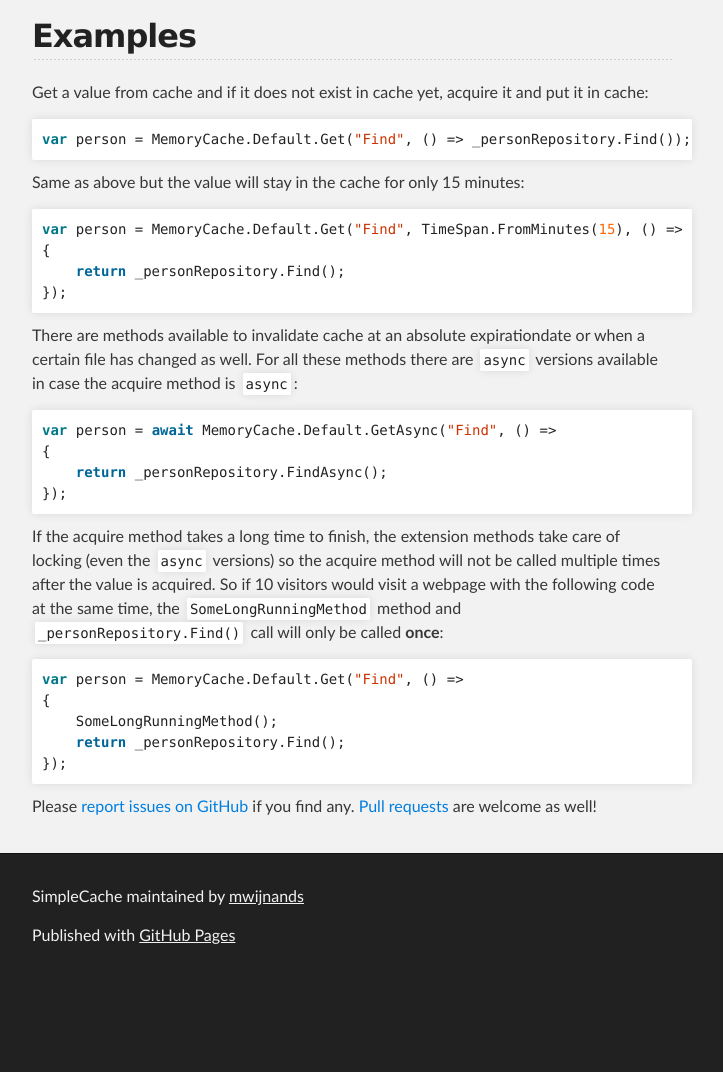
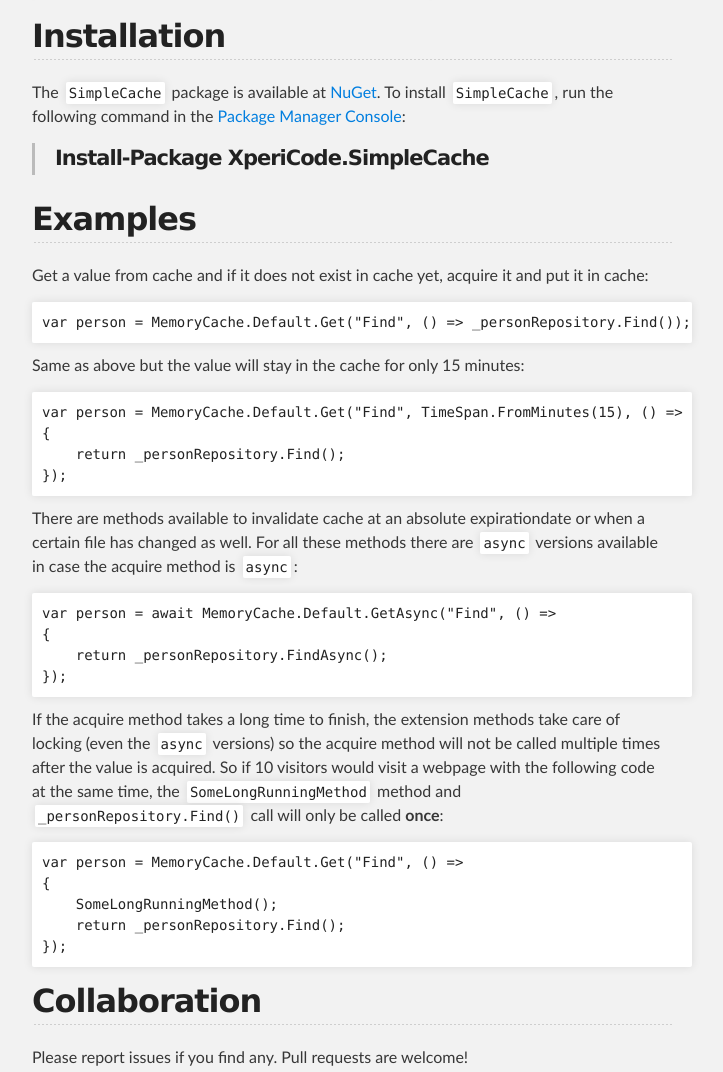
Before and after one commit to mwijnands/SimpleCache, a plain HTML site: page index.html in a window 1280 px wide. Shown: the part 1158-2230 px from the top of the page, without its empty margins (288-1011 px from the left). Before the commit the page ends 2140 px from the top, so only its background shows below. Drawn offline with Linux system fonts and the light colour scheme.

Commit message:
Create gh-pages branch via GitHub

```diff
--- a/index.html
+++ b/index.html
@@ -32,48 +32,59 @@
     <div id="main_content_wrap" class="outer">
       <section id="main_content" class="inner">
         <h1>
-<a name="simplecache" class="anchor" href="#simplecache"><span class="octicon octicon-link"></span></a>SimpleCache</h1>
+<a id="simplecache" class="anchor" href="#simplecache" aria-hidden="true"><span class="octicon octicon-link"></span></a>SimpleCache</h1>
 
 <ul>
 <li>Allows you to check if some value exists in cache and if not, acquire the value and put it in cache, using 1 method call.</li>
 <li>Takes care of locking while the value is being acquired when it does not yet exist in cache.</li>
 <li>Generates cachekeys including the type name being cached so you can use the same key (ie FindAll) for different types.</li>
-</ul><p><a href="https://ci.appveyor.com/project/mwijnands/simplecache"><img src="http://img.shields.io/appveyor/ci/mwijnands/simplecache.svg?style=flat" alt="Build status"></a> <a href="https://www.nuget.org/packages/XperiCode.SimpleCache"><img src="http://img.shields.io/nuget/v/XperiCode.SimpleCache.svg?style=flat" alt="NuGet version"></a></p>
+</ul>
+
+<p><a href="https://ci.appveyor.com/project/mwijnands/simplecache"><img src="http://img.shields.io/appveyor/ci/mwijnands/simplecache.svg?style=flat" alt="Build status"></a> <a href="https://www.nuget.org/packages/XperiCode.SimpleCache"><img src="http://img.shields.io/nuget/v/XperiCode.SimpleCache.svg?style=flat" alt="NuGet version"></a></p>
 
 <h2>
-<a name="examples" class="anchor" href="#examples"><span class="octicon octicon-link"></span></a>Examples</h2>
+<a id="installation" class="anchor" href="#installation" aria-hidden="true"><span class="octicon octicon-link"></span></a>Installation</h2>
+
+<p>The <code>SimpleCache</code> package is available at <a href="https://www.nuget.org/packages/XperiCode.SimpleCache">NuGet</a>. To install <code>SimpleCache</code>, run the following command in the <a href="http://docs.nuget.org/docs/start-here/using-the-package-manager-console">Package Manager Console</a>:</p>
+
+<blockquote>
+<h4>
+<a id="install-package-xpericodesimplecache" class="anchor" href="#install-package-xpericodesimplecache" aria-hidden="true"><span class="octicon octicon-link"></span></a>Install-Package XperiCode.SimpleCache</h4>
+</blockquote>
+
+<h2>
+<a id="examples" class="anchor" href="#examples" aria-hidden="true"><span class="octicon octicon-link"></span></a>Examples</h2>
 
 <p>Get a value from cache and if it does not exist in cache yet, acquire it and put it in cache:</p>
 
-<div class="highlight highlight-csharp"><pre><span class="kt">var</span> <span class="n">person</span> <span class="p">=</span> <span class="n">MemoryCache</span><span class="p">.</span><span class="n">Default</span><span class="p">.</span><span class="n">Get</span><span class="p">(</span><span class="s">"Find"</span><span class="p">,</span> <span class="p">()</span> <span class="p">=&gt;</span> <span class="n">_personRepository</span><span class="p">.</span><span class="n">Find</span><span class="p">());</span>
-</pre></div>
+<div class="highlight highlight-csharp"><pre><span class="pl-k">var</span> person = MemoryCache.Default.Get(<span class="pl-s1"><span class="pl-pds">"</span>Find<span class="pl-pds">"</span></span>, () =&gt; _personRepository.Find());</pre></div>
 
 <p>Same as above but the value will stay in the cache for only 15 minutes:</p>
 
-<div class="highlight highlight-csharp"><pre><span class="kt">var</span> <span class="n">person</span> <span class="p">=</span> <span class="n">MemoryCache</span><span class="p">.</span><span class="n">Default</span><span class="p">.</span><span class="n">Get</span><span class="p">(</span><span class="s">"Find"</span><span class="p">,</span> <span class="n">TimeSpan</span><span class="p">.</span><span class="n">FromMinutes</span><span class="p">(</span><span class="m">15</span><span class="p">),</span> <span class="p">()</span> <span class="p">=&gt;</span>
-<span class="p">{</span>
-    <span class="k">return</span> <span class="n">_personRepository</span><span class="p">.</span><span class="n">Find</span><span class="p">();</span>
-<span class="p">});</span>
-</pre></div>
+<div class="highlight highlight-csharp"><pre><span class="pl-k">var</span> person = MemoryCache.Default.Get(<span class="pl-s1"><span class="pl-pds">"</span>Find<span class="pl-pds">"</span></span>, TimeSpan.FromMinutes(<span class="pl-c1">15</span>), () =&gt;
+{
+    <span class="pl-k">return</span> _personRepository.Find();
+});</pre></div>
 
 <p>There are methods available to invalidate cache at an absolute expirationdate or when a certain file has changed as well. For all these methods there are <code>async</code> versions available in case the acquire method is <code>async</code>:</p>
 
-<div class="highlight highlight-csharp"><pre><span class="kt">var</span> <span class="n">person</span> <span class="p">=</span> <span class="k">await</span> <span class="n">MemoryCache</span><span class="p">.</span><span class="n">Default</span><span class="p">.</span><span class="n">GetAsync</span><span class="p">(</span><span class="s">"Find"</span><span class="p">,</span> <span class="p">()</span> <span class="p">=&gt;</span>
-<span class="p">{</span>
-    <span class="k">return</span> <span class="n">_personRepository</span><span class="p">.</span><span class="n">FindAsync</span><span class="p">();</span>
-<span class="p">});</span>
-</pre></div>
+<div class="highlight highlight-csharp"><pre><span class="pl-k">var</span> person = await MemoryCache.Default.GetAsync(<span class="pl-s1"><span class="pl-pds">"</span>Find<span class="pl-pds">"</span></span>, () =&gt;
+{
+    <span class="pl-k">return</span> _personRepository.FindAsync();
+});</pre></div>
 
 <p>If the acquire method takes a long time to finish, the extension methods take care of locking (even the <code>async</code> versions) so the acquire method will not be called multiple times after the value is acquired. So if 10 visitors would visit a webpage with the following code at the same time, the <code>SomeLongRunningMethod</code> method and <code>_personRepository.Find()</code> call will only be called <strong>once</strong>:</p>
 
-<div class="highlight highlight-csharp"><pre><span class="kt">var</span> <span class="n">person</span> <span class="p">=</span> <span class="n">MemoryCache</span><span class="p">.</span><span class="n">Default</span><span class="p">.</span><span class="n">Get</span><span class="p">(</span><span class="s">"Find"</span><span class="p">,</span> <span class="p">()</span> <span class="p">=&gt;</span>
-<span class="p">{</span>
-    <span class="n">SomeLongRunningMethod</span><span class="p">();</span>
-    <span class="k">return</span> <span class="n">_personRepository</span><span class="p">.</span><span class="n">Find</span><span class="p">();</span>
-<span class="p">});</span>
-</pre></div>
+<div class="highlight highlight-csharp"><pre><span class="pl-k">var</span> person = MemoryCache.Default.Get(<span class="pl-s1"><span class="pl-pds">"</span>Find<span class="pl-pds">"</span></span>, () =&gt;
+{
+    SomeLongRunningMethod();
+    <span class="pl-k">return</span> _personRepository.Find();
+});</pre></div>
 
-<p>Please <a href="https://github.com/mwijnands/SimpleCache/issues">report issues on GitHub</a> if you find any. <a href="https://github.com/mwijnands/SimpleCache/pulls">Pull requests</a> are welcome as well!</p>
+<h2>
+<a id="collaboration" class="anchor" href="#collaboration" aria-hidden="true"><span class="octicon octicon-link"></span></a>Collaboration</h2>
+
+<p>Please report issues if you find any. Pull requests are welcome!</p>
       </section>
     </div>
 
@@ -85,6 +96,16 @@
       </footer>
     </div>
 
+              <script type="text/javascript">
+            var gaJsHost = (("https:" == document.location.protocol) ? "https://ssl." : "http://www.");
+            document.write(unescape("%3Cscript src='" + gaJsHost + "google-analytics.com/ga.js' type='text/javascript'%3E%3C/script%3E"));
+          </script>
+          <script type="text/javascript">
+            try {
+              var pageTracker = _gat._getTracker("UA-58216824-2");
+            pageTracker._trackPageview();
+            } catch(err) {}
+          </script>
 
 
   </body>
--- a/stylesheets/stylesheet.css
+++ b/stylesheets/stylesheet.css
@@ -201,12 +201,14 @@
 }
 
 ul {
-  list-style: inside;
+  list-style-position: inside;
+  list-style: disc;
   padding-left: 20px;
 }
 
 ol {
-  list-style: decimal inside;
+  list-style-position: inside;
+  list-style: decimal;
   padding-left: 20px;
 }
 
```
Also changed, not shown: params.json (+1 -1 lines).
